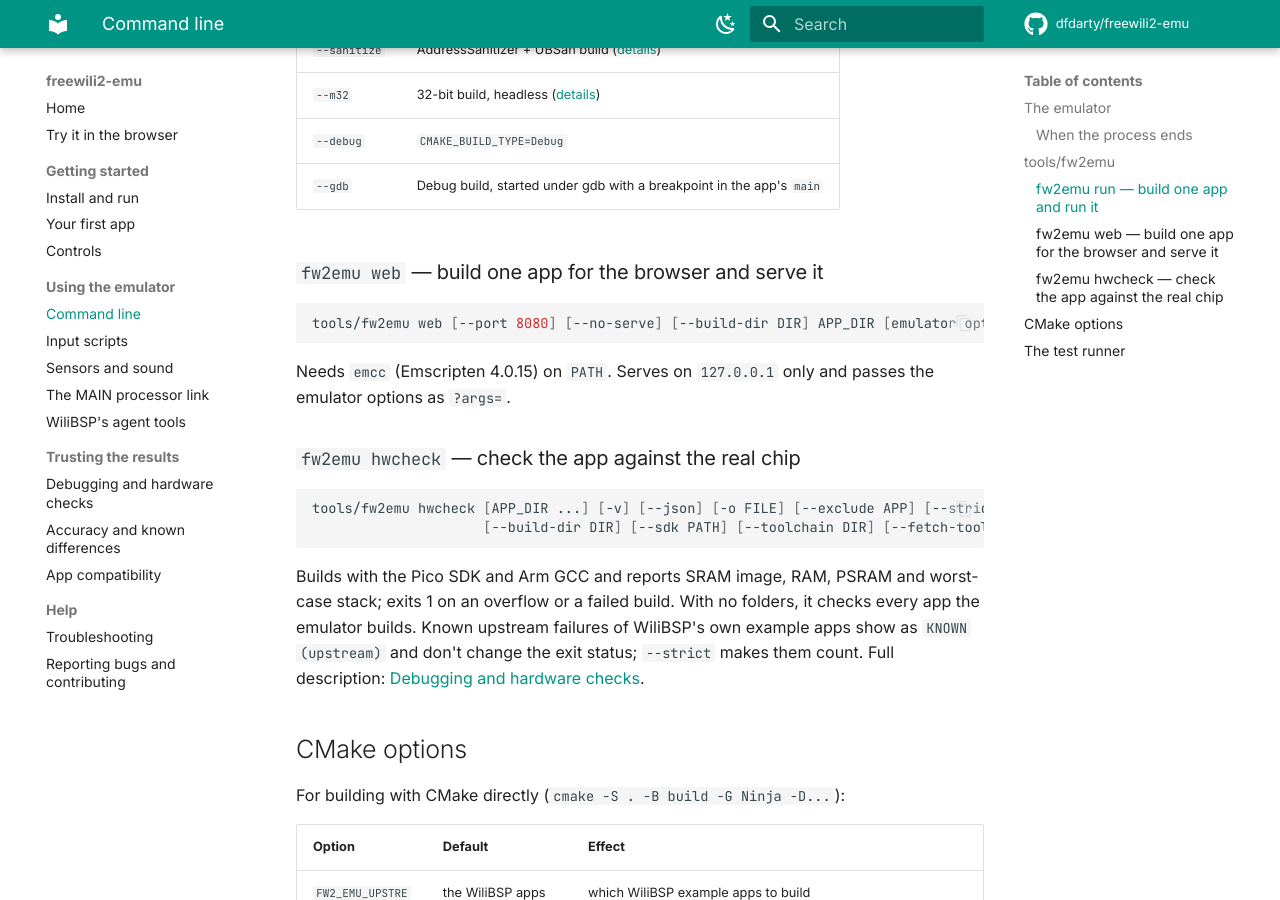
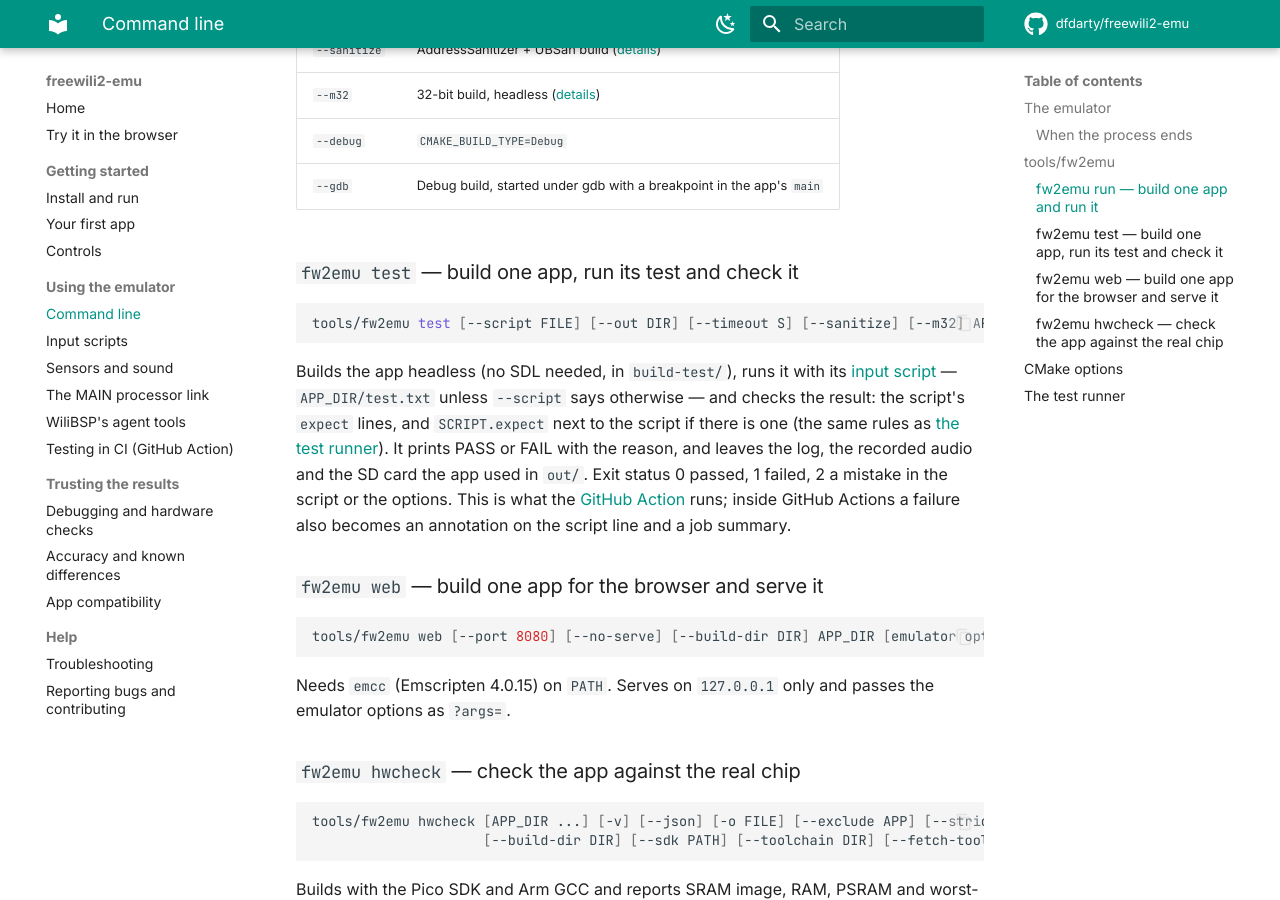
Before and after one commit to dfdarty/freewili2-emu, an MkDocs documentation site: the page built from docs/cli.md, in a window 1280 px wide and 900 px high, scrolled down 2178 px. Built offline with MkDocs 1.6.1 and Material for MkDocs 9.7.7, drawn with Linux system fonts in a browser that asks for light colours; comment, search, counter and statistics services are not loaded.

Commit message:
Add a GitHub Action and `fw2emu test` for app repositories
`uses: dfdarty/freewili2-emu@main` in someone's app repo builds the app
headless, runs its test script, checks SCRIPT.expect, and uploads the
log, screenshots, audio and SD card as an artifact. Failures become
annotations on the script line and a job summary; `result` is an
output. Inputs: app, script, args, sanitize, hwcheck (cached SDK and
toolchain), out, artifact-name, upload.

- tools/fw2emu test: the same thing locally (PASS/FAIL, exit 0/1/2),
  with the .expect rules tests/smoke.sh uses. Its own options may come
  before or after the app folder.
- tools/action-setup.sh: GitHub gives composite actions their repo
  without submodules, so it fetches the same ref with WiliBSP (and
  OneWili); from a checkout with submodules (`uses: ./`) it uses that.
- CI runs the action from this checkout on a self-test app, and the
  remote-style fetch on pushes.
- docs/ci.md, plus links from the CLI page, first-app and README.

Co-Authored-By: Claude Opus 5.5 <noreply@anthropic.com>
Claude-Session: https://claude.ai/code/session_011trzLwWpaPA8Ye3xXw5xUM

````diff
--- /dev/null
+++ b/docs/ci.md
@@ -0,0 +1,105 @@
+# Testing in CI (GitHub Action)
+
+This repository is also a GitHub Action. Add it to your own app's
+repository and every push builds the app for the emulator, runs its
+[test script](scripting.md) headless and keeps the log and screenshots. A
+failed `expect` fails the check and is marked on the script line.
+
+## Set it up
+
+Your repository needs the app folder (with its `fw2_display_app()`
+`CMakeLists.txt`, as in [Your first app](first-app.md)) and a test script,
+by default `test.txt` in that folder. Then add
+`.github/workflows/fw2emu.yml`:
+
+```yaml
+name: FREE-WILi 2 emulator
+on: [push, pull_request]
+
+jobs:
+  test:
+    runs-on: ubuntu-24.04
+    steps:
+      - uses: actions/checkout@v7
+      - uses: dfdarty/freewili2-emu@main
+        with:
+          app: .                 # the folder with CMakeLists.txt
+```
+
+Push it. The run shows ✅ or ❌ with a summary, and the **Artifacts** of the
+run hold the log, the screenshots the script took and the recorded audio.
+
+Setting up is quick: the action fetches the emulator and WiliBSP and builds
+only your app (about ten seconds of building on a 2-core machine). The test
+itself takes as long as the script. `hwcheck` adds a download of the Pico
+SDK and Arm GCC the first time; later runs take it from the cache.
+
+## Options
+
+| Input | Default | |
+|---|---|---|
+| `app` | `.` | the app folder, relative to your repository |
+| `script` | `APP/test.txt` | the test script; `SCRIPT.expect` next to it is checked too |
+| `args` | | extra [emulator flags](cli.md), e.g. `--sensor-csv logs/flight.csv` |
+| `sanitize` | `false` | build with AddressSanitizer and UBSan: memory bugs fail the run |
+| `hwcheck` | `false` | also build for the real chip and check image size, RAM, PSRAM and stack ([details](debugging.md#real-hardware-check-toolsfw2emu-hwcheck)); the SDK and toolchain are cached after the first run |
+| `out` | `out` | where the log, audio and SD card go (point screenshots there too: `screenshot out/…`) |
+| `artifact-name` | `fw2emu-APPNAME` | name of the uploaded artifact |
+| `upload` | `true` | upload `out` as an artifact, pass or fail |
+
+The step's output `result` is `pass` or `fail`.
+
+## Examples
+
+Several apps in one repository, each with its own test, with sanitizers:
+
+```yaml
+jobs:
+  test:
+    runs-on: ubuntu-24.04
+    strategy:
+      matrix:
+        app: [apps/logger, apps/viewer]
+    steps:
+      - uses: actions/checkout@v7
+      - uses: dfdarty/freewili2-emu@main
+        with:
+          app: ${{ matrix.app }}
+          sanitize: true
+          hwcheck: true
+```
+
+A flight computer tested against a recorded flight:
+
+```yaml
+      - uses: dfdarty/freewili2-emu@main
+        with:
+          app: .
+          script: tests/flight.txt
+          args: --sensor-csv tests/flight.csv
+```
+
+with `tests/flight.txt` checking what the app logs:
+
+```text
+wait 2000
+expect "armed" 3000
+expect "launch detected" 5000
+expect "apogee at" 15000
+screenshot out/after_flight.png
+quit
+```
+
+## Run the same test on your PC
+
+```sh
+tools/fw2emu test path/to/app              # or --script FILE, --sanitize
+```
+
+It builds the app, runs the script and prints PASS or FAIL, the same way
+the action does ([details](cli.md#fw2emu-test-build-one-app-run-its-test-and-check-it)).
+
+## Which version
+
+`@main` follows this repository. To stay on one version of the emulator,
+use a commit instead: `dfdarty/freewili2-emu@<commit sha>`.
--- a/docs/cli.md
+++ b/docs/cli.md
@@ -66,6 +66,23 @@ the repository or not. Only that app is configured, in its own build folder
 | `--debug` | `CMAKE_BUILD_TYPE=Debug` |
 | `--gdb` | Debug build, started under gdb with a breakpoint in the app's `main` |
 
+### `fw2emu test` — build one app, run its test and check it
+
+```sh
+tools/fw2emu test [--script FILE] [--out DIR] [--timeout S] [--sanitize] [--m32] APP_DIR [emulator options]
+```
+
+Builds the app headless (no SDL needed, in `build-test/`), runs it with its
+[input script](scripting.md) — `APP_DIR/test.txt` unless `--script` says
+otherwise — and checks the result: the script's `expect` lines, and
+`SCRIPT.expect` next to the script if there is one (the same rules as
+[the test runner](#the-test-runner)). It prints PASS or FAIL with the
+reason, and leaves the log, the recorded audio and the SD card the app used
+in `out/`. Exit status 0 passed, 1 failed, 2 a mistake in the script or the
+options. This is what the [GitHub Action](ci.md) runs; inside GitHub
+Actions a failure also becomes an annotation on the script line and a job
+summary.
+
 ### `fw2emu web` — build one app for the browser and serve it
 
 ```sh
--- a/mkdocs.yml
+++ b/mkdocs.yml
@@ -55,6 +55,7 @@ nav:
       - Sensors and sound: sensors-and-sound.md
       - The MAIN processor link: main-link.md
       - WiliBSP's agent tools: wilibsp-tools.md
+      - Testing in CI (GitHub Action): ci.md
   - Trusting the results:
       - Debugging and hardware checks: debugging.md
       - Accuracy and known differences: accuracy.md
````
Also changed, not shown: README.md (+3 -0 lines), action.yml (added, +123 -0 lines), docs/first-app.md (+4 -2 lines), 3 other files.
